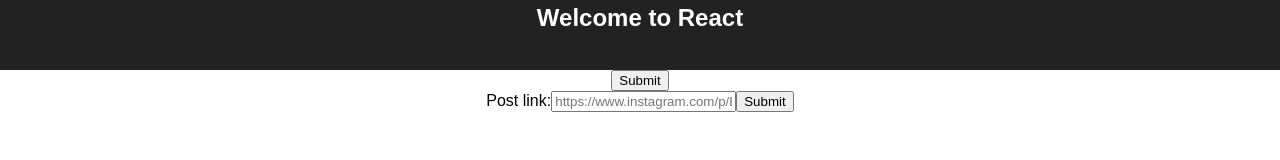
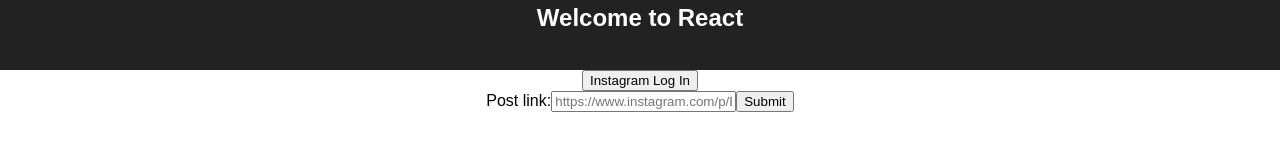
Before and after one commit to chruxin/giveawaypicker, a React (Create React App) app: page / in a window 1280 px wide. Shown: the part 120-280 px from the top of the page. Built offline with nearby package versions, Linux system fonts and the light colour scheme.

Commit message:
Extract log in component

```diff
--- a/src/App.js
+++ b/src/App.js
@@ -17,7 +17,6 @@ class SearchForm extends React.Component {
 
   handleSubmit(e) {
     alert('Submit in clicked: ' + this.state.value);
-    this.props.onInStockInput(e.target.checked);
   }
 
   render() {
@@ -41,6 +40,27 @@ class SearchForm extends React.Component {
   }
 }
 
+class LoginButton extends React.Component {
+  constructor(props) {
+    super(props);
+    this.state = {value: ''};
+    this.handleLogin = this.handleLogin.bind(this);
+  }
+
+  handleLogin(e) {
+    alert('Log in button in clicked: ' + this.state.value);
+  }
+
+  render() {
+    return (
+      <input
+        type="submit"
+        value="Instagram Log In"
+        onClick={this.handleLogin}
+      />
+    );
+  }
+}
 
 
 class App extends Component {
@@ -61,11 +81,7 @@ class App extends Component {
           <img src={logo} className="App-logo" alt="logo" />
           <h2>Welcome to React</h2>
         </div>
-        <input
-          type="submit"
-          value="Submit"
-          onClick={this.handleSubmit}
-        />
+        <LoginButton />
         <SearchForm />
       </div>
     );
```
